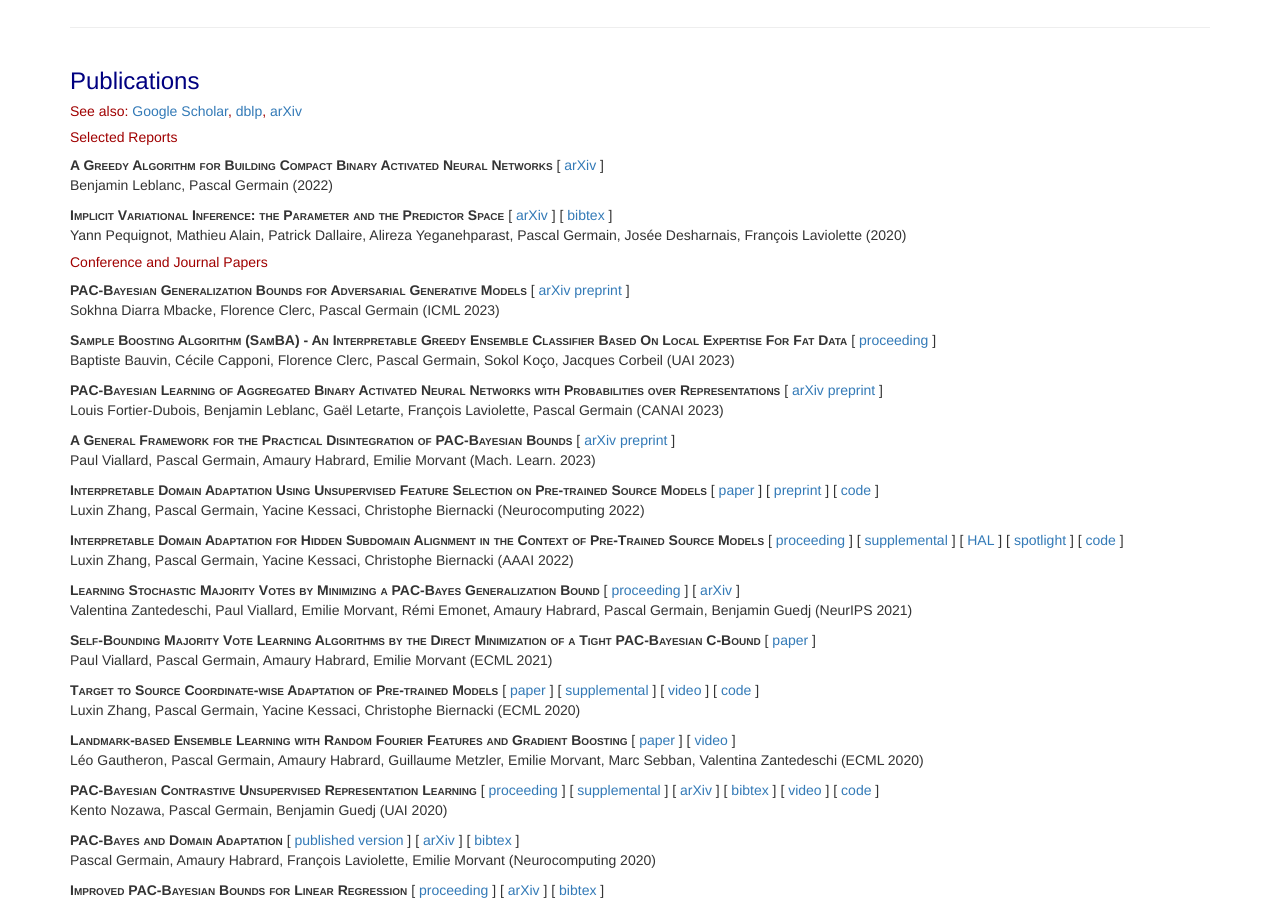
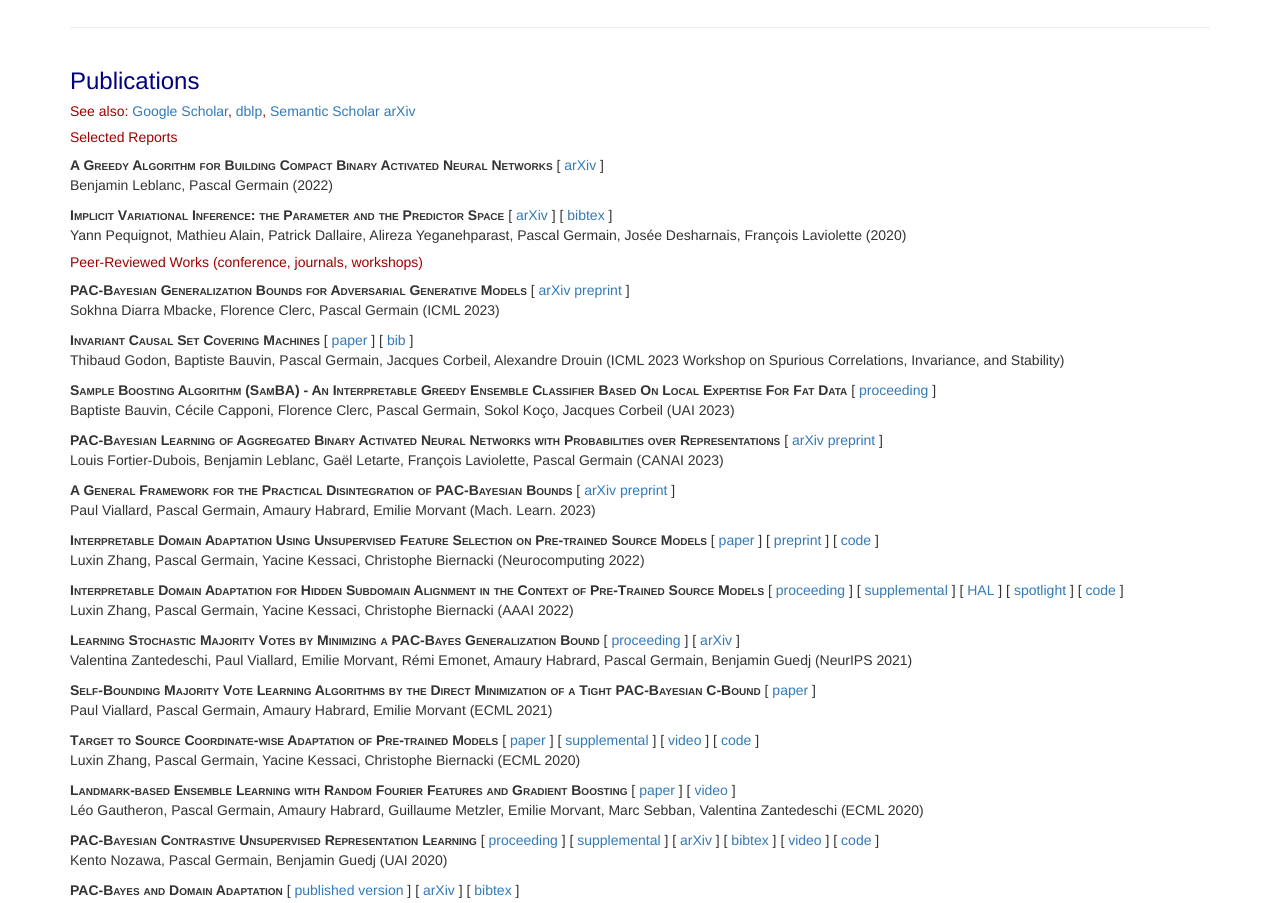
Before and after one commit to pgermain/pgermain.github.io, a plain HTML site: page index.html in a window 1280 px wide. Shown: the part 898-1801 px from the top of the page. Drawn offline with nearby package versions, Linux system fonts and the light colour scheme.

Commit message:
new workshop paper

```diff
--- a/index.html
+++ b/index.html
@@ -134,7 +134,7 @@ Québec (QC), Canada, G1V 0A6<br>
       <div class="col-md-5">
         <p><br>
         <p align="center"><img width="220" src="mlpager2020.jpg"><br><br>
-		        <a href="https://twitter.com/MLpager">Twitter</a>,
+		    <a href="https://twitter.com/MLpager">Twitter</a>,
         <a href="https://www.linkedin.com/in/germainml">Linkedin</a>,
         <a href="https://github.com/pgermain">GitHub</a><br>
 
@@ -160,6 +160,7 @@ Québec (QC), Canada, G1V 0A6<br>
 		<h5> See also:
         <a href="https://scholar.google.com/citations?user=mgOIj_4AAAAJ&hl=en">Google Scholar</a>,
         <a href="http://www.informatik.uni-trier.de/~ley/pers/hd/g/Germain:Pascal.html">dblp</a>,
+        <a href="https://www.semanticscholar.org/author/Pascal-Germain/31580144">Semantic Scholar</a>
         <!-- <a href="https://www.researchgate.net/profile/Pascal_Germain">Research Gate</a>, -->
         <a href="http://arxiv.org/find/stat/1/au:+Germain_P/0/1/0/all/0/1">arXiv</a> </h5>
 
@@ -181,13 +182,21 @@ Québec (QC), Canada, G1V 0A6<br>
 	  <span class="bibpubli">(2020)</span>
     <p><p>
 
-      <h5>Conference and Journal Papers</h5>
+      <h5>Peer-Reviewed Works (conference, journals, workshops)</h5>
 
       <span class="bibtitle">PAC-Bayesian Generalization Bounds for Adversarial Generative Models</span>
       [&nbsp;<a href="https://arxiv.org/abs/2302.08942">arXiv preprint</a>&nbsp;]
         <br>
         <span class="bibauthors">Sokhna Diarra Mbacke, Florence Clerc, Pascal Germain</span>
       <span class="bibpubli">(ICML 2023)</span>
+      <p><p>
+
+      <span class="bibtitle">Invariant Causal Set Covering Machines</span>
+      [&nbsp;<a href="https://arxiv.org/abs/2306.04777">paper</a>&nbsp;]
+      [&nbsp;<a href="publis/godon2023icscm_bib.txt">bib</a>&nbsp;]
+        <br>
+        <span class="bibauthors">Thibaud Godon, Baptiste Bauvin, Pascal Germain, Jacques Corbeil, Alexandre Drouin</span>
+      <span class="bibpubli">(ICML 2023 Workshop on Spurious Correlations, Invariance, and Stability)</span>
       <p><p>
 
 
```
Also changed, not shown: publis/godon2023icscm_bib.txt (added).
